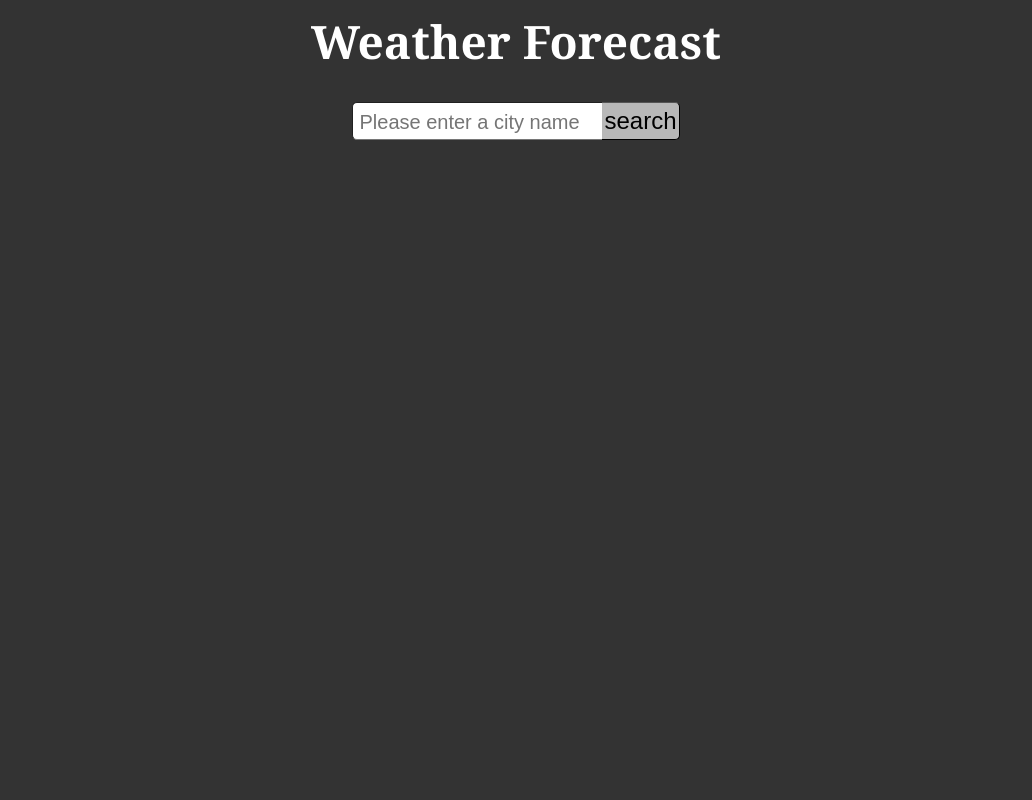
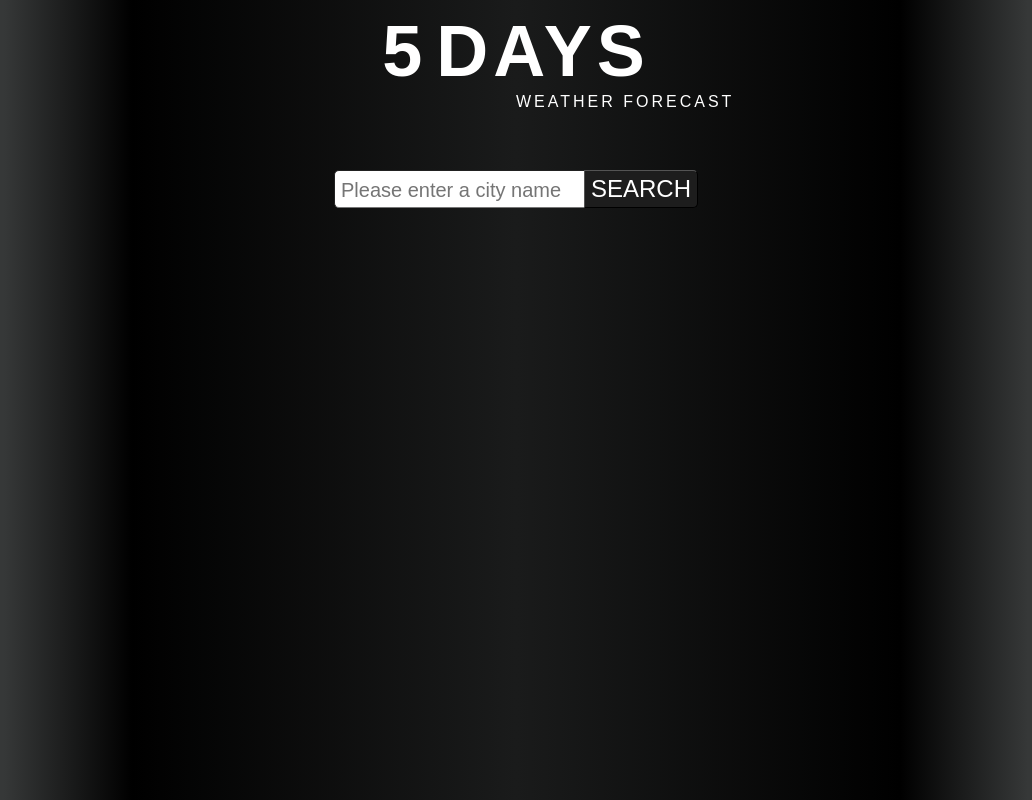
Before and after one commit to MatMal00/TSC-weatherForecast-app, a React (Create React App) app: page / in a window 1280 px wide. Shown: the whole page, without its empty margins (124-1156 px from the left). Built offline with nearby package versions, Linux system fonts and the light colour scheme.

Commit message:
feat: styles correction

```diff
--- a/src/App.scss
+++ b/src/App.scss
@@ -1,12 +1,9 @@
-@import 'styles/variables';
-@import 'styles/responsive';
-
 .container {
     padding: 0 5px;
-    margin: 0 auto;
+    margin: 0 auto 10rem auto;
     position: relative;
     width: 100%;
-    max-width: 1355px;
+    max-width: 1350px;
 }
 
 .center {
@@ -14,14 +11,3 @@
     flex-direction: column;
     align-items: center;
 }
-
-.container h1 {
-    margin: 1rem;
-    text-align: center;
-    font-family: $special-header;
-    font-size: $sizeXM;
-
-    @include media-mobile {
-        font-size: $sizeL;
-    }
-}
--- a/src/App.tsx
+++ b/src/App.tsx
@@ -1,5 +1,6 @@
 import { useContext } from 'react';
 import { WeatherContext } from '@store/WeatherForecast.context';
+import Title from '@components/Title/Title';
 import Searcher from '@components/Searcher/Searcher';
 import WeatherForecast from '@components/WeatherForecast/WeatherForecast';
 import './App.scss';
@@ -9,7 +10,7 @@ const Weathercast = () => {
 
     return (
         <div className="container">
-            <h1>Weather Forecast</h1>
+            <Title />
             <div className="center">
                 <Searcher />
                 {weatherState.weatherForecastList.length > 0 ? <WeatherForecast /> : null}
--- a/src/components/Searcher/Searcher.scss
+++ b/src/components/Searcher/Searcher.scss
@@ -32,16 +32,19 @@
     }
 
     button {
-        padding: 0 0.2rem;
+        padding: 0 0.6rem;
         font-size: $sizeXS;
-        border-width: 1px 1px 1px 0px;
+        font-family: $special-font;
+        color: $font-color;
+        text-transform: uppercase;
+        border-width: 1px 1px 1px 1px;
         border-radius: 0px 5px 5px 0px;
         background-color: $gray-color;
         transition: background-color 0.3s, color 0.3s;
 
         &:hover {
-            background-color: #000000b9;
-            color: white;
+            background-color: $font-color;
+            color: $black-color;
         }
     }
 }
--- /dev/null
+++ b/src/components/Title/Title.scss
@@ -0,0 +1,46 @@
+@import 'styles/variables';
+@import 'styles/responsive';
+
+.title {
+    position: relative;
+    overflow-x: hidden;
+    height: 9rem;
+
+    @include media-mobile {
+        height: 15rem;
+    }
+
+    h1,
+    p {
+        text-transform: uppercase;
+        font-family: $special-font;
+    }
+    h1 {
+        margin: 1rem;
+        text-align: center;
+        letter-spacing: 0.5rem;
+        font-size: $sizeL;
+
+        &::first-letter {
+            letter-spacing: 1.4rem;
+        }
+
+        @include media-mobile {
+            font-size: $sizeXXL;
+        }
+    }
+
+    p {
+        width: 100%;
+        position: absolute;
+        top: 78%;
+        left: 50%;
+        font-size: $sizeMini;
+        letter-spacing: 0.3rem;
+
+        @include media-mobile {
+            top: 62%;
+            font-size: $sizeExtraSmall;
+        }
+    }
+}
--- /dev/null
+++ b/src/components/Title/Title.tsx
@@ -0,0 +1,12 @@
+import './Title.scss';
+
+const Title: React.FC = () => {
+    return (
+        <div className="title">
+            <h1>5days </h1>
+            <p>weather forecast</p>
+        </div>
+    );
+};
+
+export default Title;
--- a/src/components/WeatherForecast/WeatherForecast.scss
+++ b/src/components/WeatherForecast/WeatherForecast.scss
@@ -1,5 +1,13 @@
+@import '@styles/variables';
+@import '@styles/responsive';
+
 .weatherForecast {
     display: flex;
     flex-direction: column;
-    width: 100%;
+    align-items: center;
+    width: calc(1rem + 100%);
+
+    @include media-mobile {
+        width: 100%;
+    }
 }
--- a/src/components/WeatherForecast/WeatherForecast.tsx
+++ b/src/components/WeatherForecast/WeatherForecast.tsx
@@ -8,10 +8,10 @@ const WeatherForecast: React.FC = () => {
     const { weatherState } = useContext(WeatherContext);
     const { weatherForecastList } = weatherState;
 
-    let weatherCopy: WeatherData[] = [];
     let listsToRender: ReactNode[] = [];
 
     const createLists = () => {
+        let weatherCopy: WeatherData[] = [];
         let prevDate = weatherForecastList[0].dt_txt.slice(0, 10);
         let lastestIndex = 0;
 
@@ -19,8 +19,9 @@ const WeatherForecast: React.FC = () => {
             const date = weatherForecastList[i].dt_txt.slice(0, 10);
 
             if (date !== prevDate) {
+                const day = new Date(prevDate).getDay();
                 weatherCopy = [...weatherForecastList.slice(lastestIndex, i)];
-                listsToRender.push(<WeatherList key={i} weatherForecast={weatherCopy} />);
+                listsToRender.push(<WeatherList key={i} day={day} weatherForecast={weatherCopy} />);
                 lastestIndex = i;
                 prevDate = date;
             }
--- a/src/components/WeatherList/WeatherList.scss
+++ b/src/components/WeatherList/WeatherList.scss
@@ -7,16 +7,35 @@
     justify-content: start;
     width: 100%;
     background-color: $gray-color;
-    box-shadow: 2px 3px 20px #8f8f8f;
-    border-radius: 10px;
+    box-shadow: 2px 3px 8px $black-color;
     overflow-x: scroll;
+
+    @include media-mobile {
+        border-radius: 10px;
+    }
+
+    &__day {
+        margin: 2.4rem 0 0 0;
+        font-size: $sizeXM;
+        font-family: $special-font;
+        letter-spacing: .2rem;
+        text-transform: uppercase;
+
+        &:nth-child(1) {
+            margin: unset;
+        }
+    }
 
     &__item {
         padding: 1.8rem;
         display: flex;
         align-items: center;
         min-width: max-content;
-        color: $black-color;
+        box-shadow: 3px 1px 5px $black-color;
+
+        &:nth-last-child(1) {
+            box-shadow: unset;
+        }
 
         img {
             height: 10rem;
@@ -59,4 +78,14 @@
             font-weight: normal;
         }
     }
+
+    &::-webkit-scrollbar {
+        height: 8px;
+        background-color: #474747;
+        border-radius: 10px;
+    }
+    &::-webkit-scrollbar-thumb {
+        background: $font-color;
+        border-radius: 10px;
+    }
 }
--- a/src/components/WeatherList/WeatherList.tsx
+++ b/src/components/WeatherList/WeatherList.tsx
@@ -4,12 +4,19 @@ import './WeatherList.scss';
 
 interface WeatherListProps {
     weatherForecast: WeatherData[];
+    day: number;
 }
 
-const WeatherList: React.FC<WeatherListProps> = ({ weatherForecast }) => {
+const WeatherList: React.FC<WeatherListProps> = ({ day, weatherForecast }) => {
     const items = weatherForecast.map(item => <WeatherItem weatherForecast={item} key={item.dt} />);
+    const days = ['Sunday', 'Monday', 'Tuesday', 'Wednesday', 'Thursday', 'Friday', 'Saturday'];
 
-    return <div className="weatherList">{items}</div>;
+    return (
+        <>
+            <h2 className="weatherList__day">{days[day]}</h2>
+            <div className="weatherList">{items}</div>
+        </>
+    );
 };
 
 export default WeatherList;
--- a/src/index.scss
+++ b/src/index.scss
@@ -15,8 +15,15 @@ html {
 
 body {
     overflow-x: hidden;
-    background-color: $background-color;
-    -webkit-font-smoothing: antialiased;
+    background: rgb(54, 56, 56);
+    background: linear-gradient(
+        90deg,
+        rgba(54, 56, 56, 1) 10%,
+        rgba(0, 0, 0, 1) 20%,
+        rgba(26, 27, 27, 1) 50%,
+        rgba(0, 0, 0, 1) 80%,
+        rgba(54, 56, 56, 1) 90%
+    );
     -moz-osx-font-smoothing: grayscale;
 }
 
--- a/src/store/WeatherForecast.services.ts
+++ b/src/store/WeatherForecast.services.ts
@@ -3,7 +3,7 @@ import { ApiResponse } from './WeatherForecast.types';
 
 export const fetchWeather = async (city: string) => {
     const { data }: ApiResponse = await api().get(
-        `/forecast?q=${city}&units=metric&appid=${process.env.REACT_APP_API_KEY}`
+        `/forecast?q=tarnow&units=metric&appid=${process.env.REACT_APP_API_KEY}`
     );
     return data ?? [];
 };
--- a/src/styles/variables.scss
+++ b/src/styles/variables.scss
@@ -3,7 +3,7 @@ $font-size: 62.5%;
 // COLORS
 $font-color: #ffffff;
 $black-color: #000000;
-$gray-color: #b8b8b8;
+$gray-color: #1d1d1d;
 $background-color: #333;
 
 // FONT-SIZES
@@ -22,4 +22,4 @@ $sizeXXL: 7.2rem;
 
 $main-font: -apple-system, BlinkMacSystemFont, 'Segoe UI', 'Roboto', 'Oxygen', 'Ubuntu', 'Cantarell',
     'Fira Sans', 'Droid Sans', 'Helvetica Neue', sans-serif;
-$special-header: Cambria, Cochin, Georgia, Times, 'Times New Roman', serif;
+$special-font: fantasy;
```
Also changed, not shown: src/img/cool-background.png (added).
